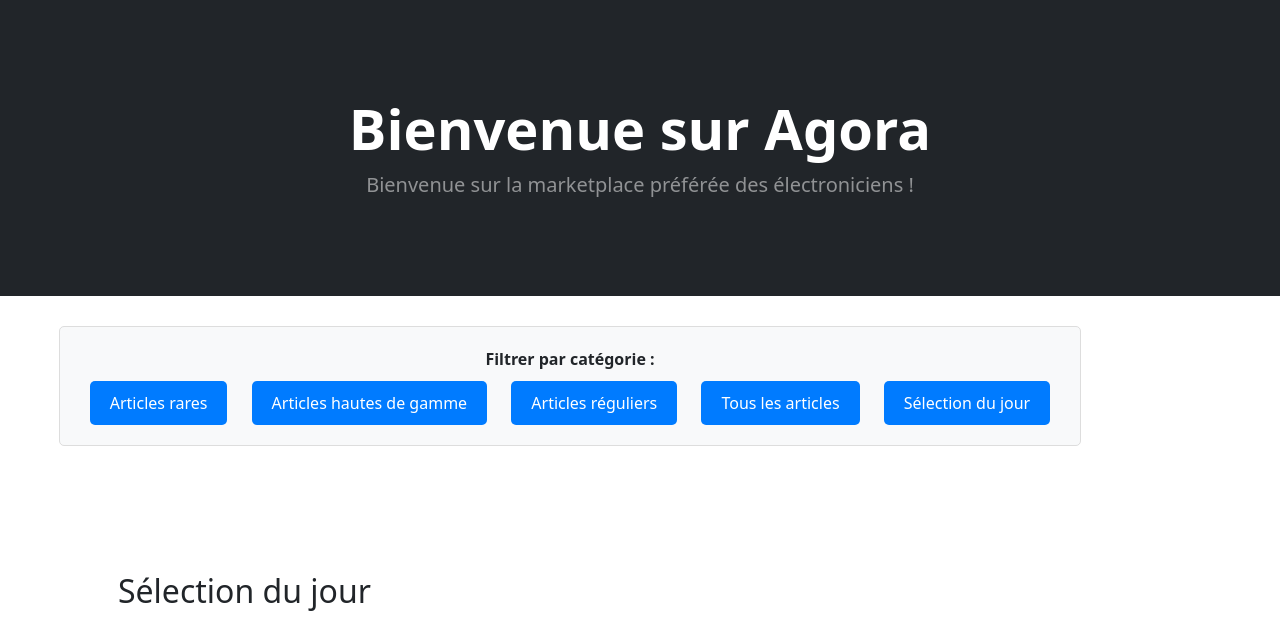
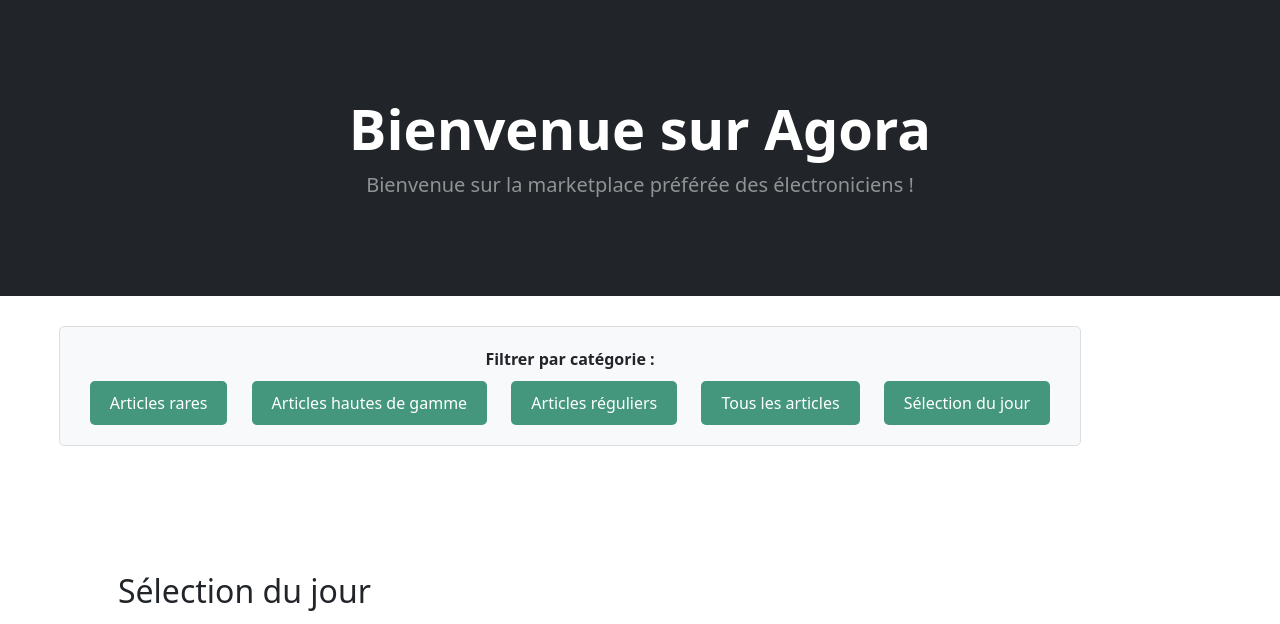
Before and after one commit to Rqbln/agora_ece, a PHP site: page / in a window 1280 px wide. Shown: the part 107-731 px from the top of the page. Run offline with PHP 8.4, Linux system fonts and the light colour scheme; data comes from the database, SQL or seed files in the repository; grey boxes labelled with a size stand in for pictures from a placeholder-image service; some libraries are stand-ins or nearby versions.

Commit message:
modif mineure

```diff
--- a/pages/home.php
+++ b/pages/home.php
@@ -141,13 +141,13 @@ function getDescriptionForCategory($category) {
             padding: 10px 20px;
             border: none;
             border-radius: 5px;
-            background-color: #007bff;
+            background-color: #44977c;
             color: white;
             cursor: pointer;
             transition: transform 0.2s, background-color 0.3s;
         }
         .filter-box button:hover {
-            background-color: #0056b3;
+            background-color: #2d6c59;
             transform: scale(1.1);
         }
         .filter-box button:focus {
```
